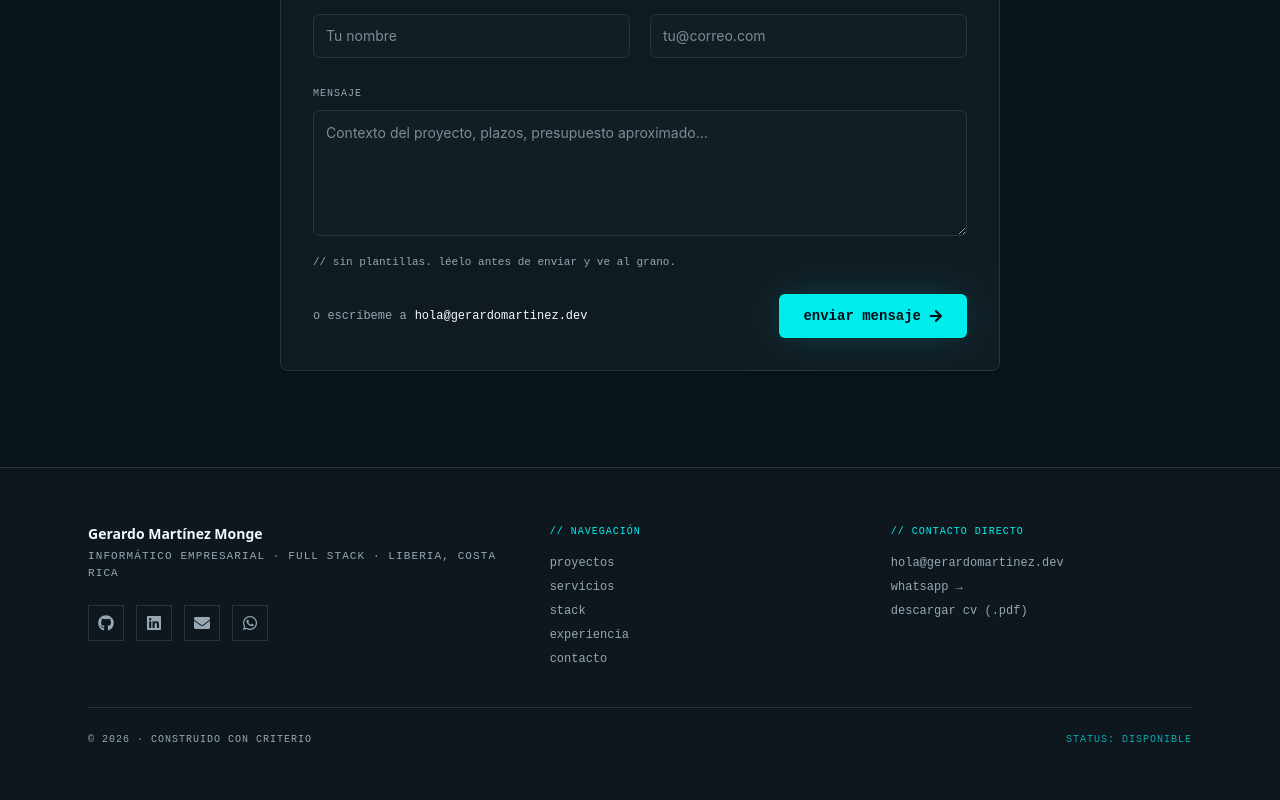
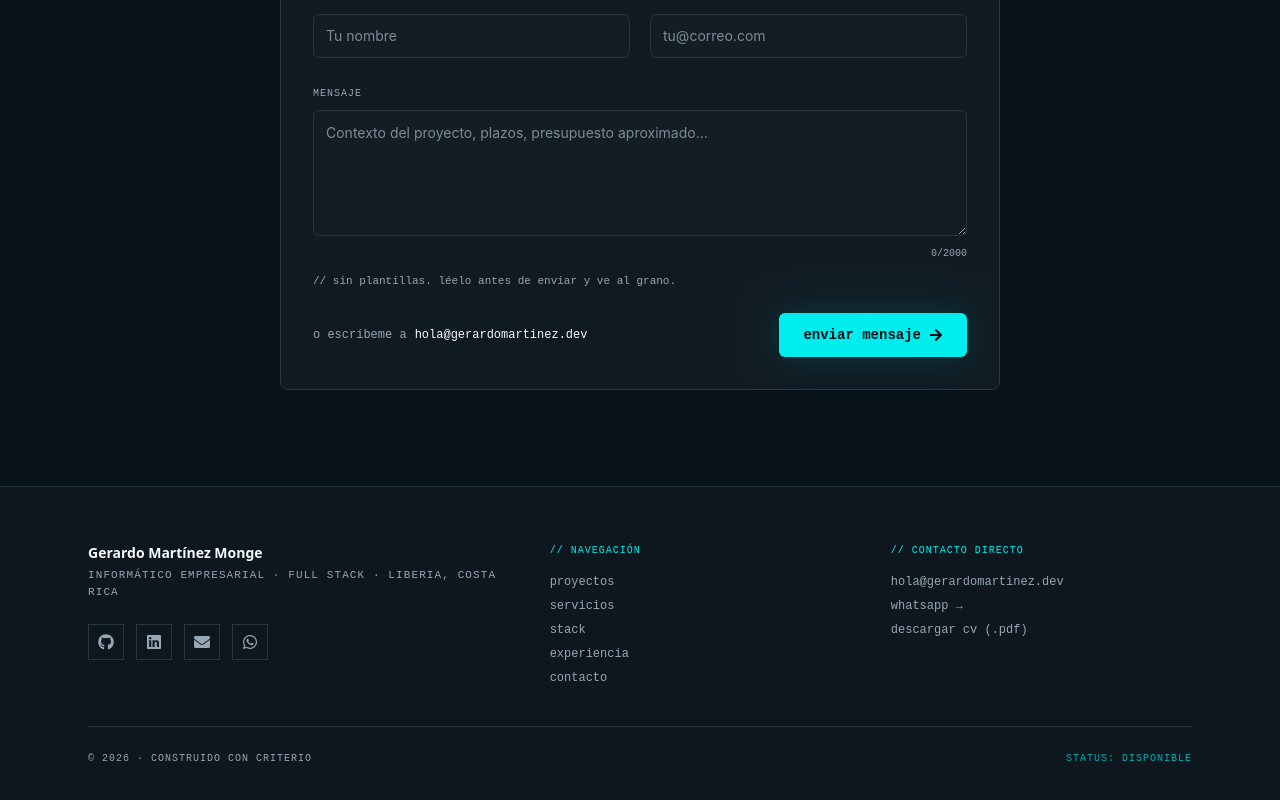
Before and after one commit to Gerardoprogramer/personal-site, a Next.js app: page / in a window 1280 px wide. Shown: the part 7372-8172 px from the top of the page. Built offline with nearby package versions, Linux system fonts and the light colour scheme.

Commit message:
feat: add character limit and display for message input in Contact form

```diff
--- a/components/sections/Contact.tsx
+++ b/components/sections/Contact.tsx
@@ -11,6 +11,8 @@ export const Contact = () => {
     const { t } = useTranslation();
     const [intent, setIntent] = useState("servicio");
     const [status, setStatus] = useState<"idle" | "sending" | "sent" | "error">("idle");
+    const MAX_MESSAGE = 2000;
+    const [messageLength, setMessageLength] = useState(0);
 
     const intents = [
         { value: "servicio", label: t.contact.intents.service },
@@ -131,6 +133,7 @@ export const Contact = () => {
                                 name="name"
                                 required
                                 type="text"
+                                maxLength={100}
                                 autoComplete="name"
                                 className="mt-2 h-11 w-full rounded-md border border-border bg-surface-2/40 px-3 text-sm text-foreground outline-none transition-colors placeholder:text-muted-foreground/80 focus:border-primary"
                                 placeholder={t.contact.placeholders.name}
@@ -167,7 +170,9 @@ export const Contact = () => {
                             name="message"
                             required
                             minLength={10}
+                            maxLength={MAX_MESSAGE}
                             rows={5}
+                            onChange={(e) => setMessageLength(e.target.value.length)}
                             className="mt-2 w-full rounded-md border border-border bg-surface-2/40 px-3 py-3 text-sm text-foreground outline-none transition-colors placeholder:text-muted-foreground/80 focus:border-primary"
                             placeholder={
                                 intent === "posicion"
@@ -177,6 +182,9 @@ export const Contact = () => {
                                         : t.contact.placeholders.other
                             }
                         />
+                        <div className="mt-1 text-right font-mono-tech text-[10px] text-muted-foreground">
+                            {messageLength}/{MAX_MESSAGE}
+                        </div>
                     </div>
 
                     <div
```
